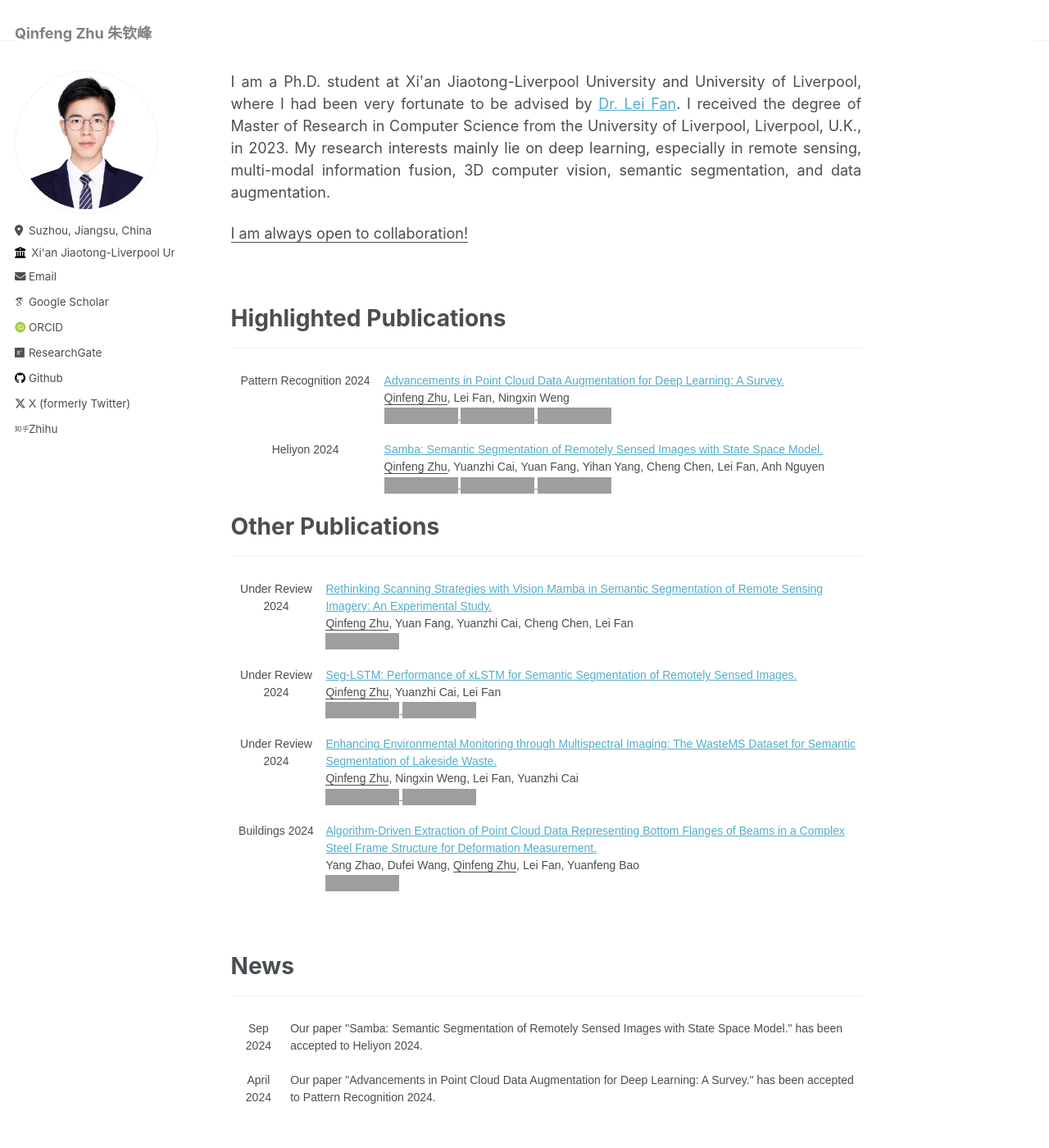
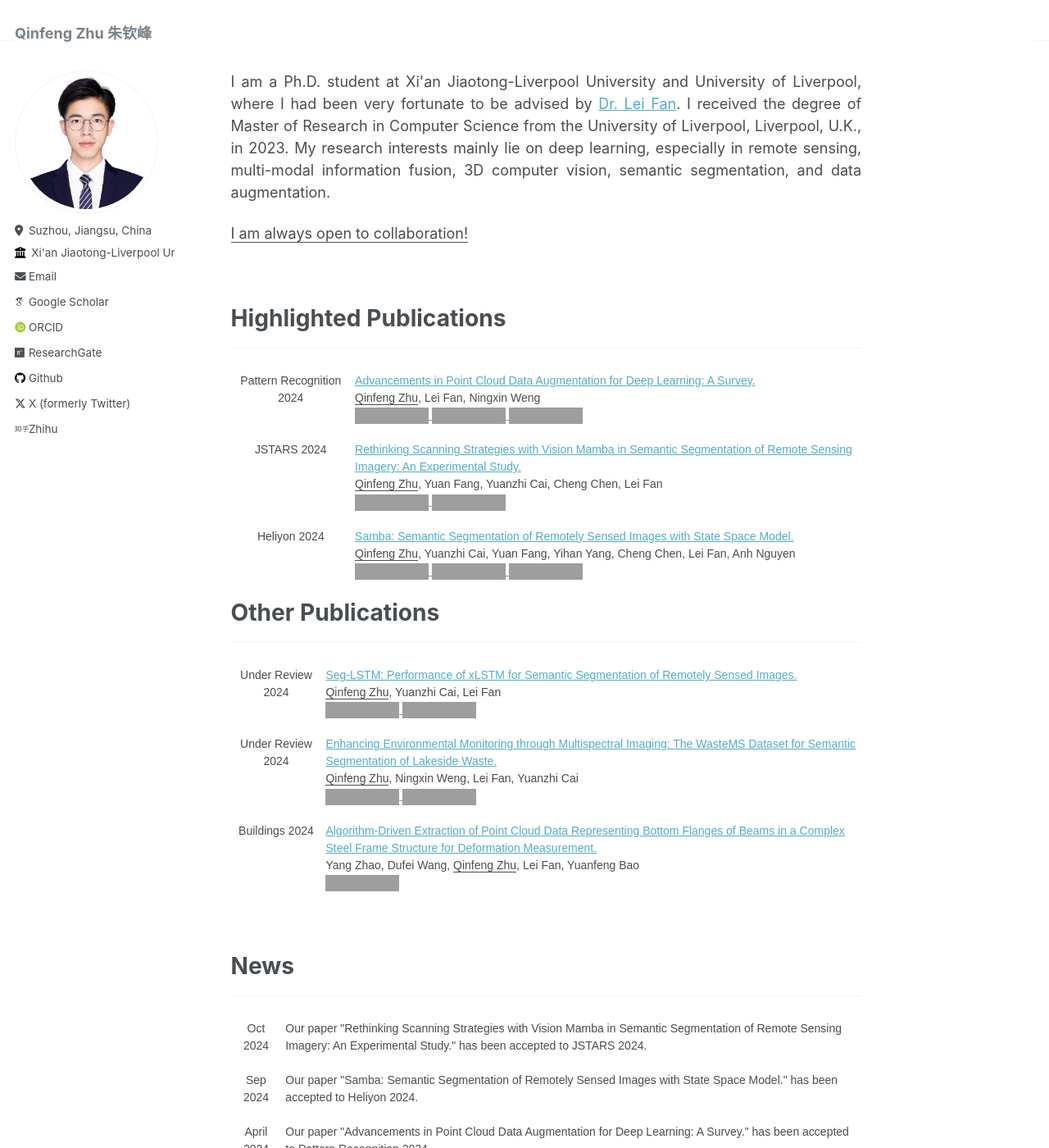
Before and after one commit to zhuqinfeng1999/zhuqinfeng1999.github.io, a Jekyll site: the page built from _pages/about.md, in a window 1280 px wide and 1400 px high. Shown: the whole window at 82% size. Built offline with Jekyll 4.4.1, drawn with Linux system fonts in a browser that asks for light colours; some web fonts are replaced; grey boxes are pictures that could not be loaded.

Commit message:
Update about.md

```diff
--- a/_pages/about.md
+++ b/_pages/about.md
@@ -44,6 +44,18 @@ My research interests mainly lie on deep learning, especially in remote sensing,
       </th>
     </tr>
   <tr>
+      <th class="tg-wk8r">JSTARS 2024</th>
+      <th class="tg-oe15"><a href="https://doi.org/10.1109/JSTARS.2024.3472296">Rethinking Scanning Strategies with Vision Mamba in Semantic Segmentation of Remote Sensing Imagery: An Experimental Study.</a> <br><u>Qinfeng Zhu</u>, Yuan Fang, Yuanzhi Cai, Cheng Chen, Lei Fan
+        <br>
+        <a href="https://doi.org/10.1109/JSTARS.2024.3472296">
+          <img src="https://img.shields.io/badge/IEEE-004f80" alt="IEEE" style="width: auto; height: 20px;"/>
+        </a>
+        <a href="https://arxiv.org/abs/2405.08493">
+          <img src="https://img.shields.io/badge/PDF-80000f" alt="PDF" style="width: auto; height: 20px;"/>
+        </a>
+      </th>
+    </tr>
+  <tr>
       <th class="tg-wk8r">Heliyon 2024</th>
       <th class="tg-oe15"><a href="https://doi.org/10.1016/j.heliyon.2024.e38495">Samba: Semantic Segmentation of Remotely Sensed Images with State Space Model.</a> <br><u>Qinfeng Zhu</u>, Yuanzhi Cai, Yuan Fang, Yihan Yang, Cheng Chen, Lei Fan, Anh Nguyen
         <br>
@@ -64,15 +76,6 @@ My research interests mainly lie on deep learning, especially in remote sensing,
 
 ---
 <table class="tg">
-    <tr>
-      <th class="tg-wk8r">Under Review 2024</th>
-      <th class="tg-oe15"><a href="https://arxiv.org/abs/2405.08493">Rethinking Scanning Strategies with Vision Mamba in Semantic Segmentation of Remote Sensing Imagery: An Experimental Study.</a> <br><u>Qinfeng Zhu</u>, Yuan Fang, Yuanzhi Cai, Cheng Chen, Lei Fan
-        <br>
-        <a href="https://arxiv.org/abs/2405.08493">
-          <img src="https://img.shields.io/badge/PDF-80000f" alt="PDF" style="width: auto; height: 20px;"/>
-        </a>
-      </th>
-    </tr>
     <tr>
       <th class="tg-wk8r">Under Review 2024</th>
       <th class="tg-oe15"><a href="https://arxiv.org/abs/2406.14086">Seg-LSTM: Performance of xLSTM for Semantic Segmentation of Remotely Sensed Images.</a> <br><u>Qinfeng Zhu</u>, Yuanzhi Cai, Lei Fan
@@ -115,6 +118,10 @@ My research interests mainly lie on deep learning, especially in remote sensing,
 
 <table class="tg">
 <thead>
+  <tr>
+    <th class="tg-wk8r">Oct 2024</th>
+    <th class="tg-oe15">Our paper "Rethinking Scanning Strategies with Vision Mamba in Semantic Segmentation of Remote Sensing Imagery: An Experimental Study." has been accepted to JSTARS 2024.</th>
+  </tr>
     <tr>
     <th class="tg-wk8r">Sep 2024</th>
     <th class="tg-oe15">Our paper "Samba: Semantic Segmentation of Remotely Sensed Images with State Space Model." has been accepted to Heliyon 2024.</th>
```
